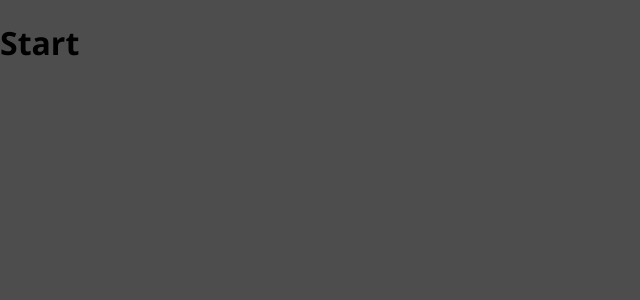
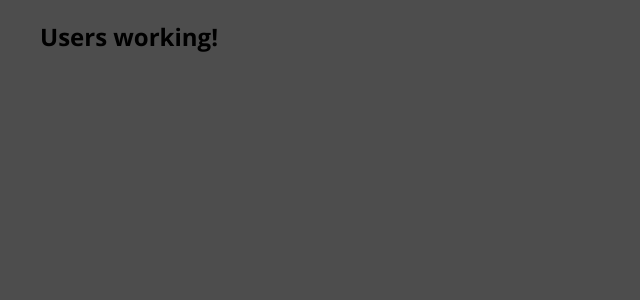
Before and after one commit to LautaroBzz/Compass-UOL-Project-Week-8, a React (Create React App) app: page / in a window 1280 px wide. Shown: the top 300 px of the page, without its empty margins (0-640 px from the left). Built offline with nearby package versions, Linux system fonts and the light colour scheme.

Commit message:
Pages and Routes - UsersList page

```diff
--- a/package.json
+++ b/package.json
@@ -4,8 +4,9 @@
   "private": true,
   "description": "Compass UOL Bootcamp Proyect Week 8",
   "dependencies": {
-    "react": "^16.11.0",
-    "react-dom": "^16.11.0",
+    "react": "16.11.0",
+    "react-dom": "16.11.0",
+    "react-router-dom": "5.1.2",
     "react-scripts": "3.2.0"
   },
   "scripts": {
--- a/src/App.js
+++ b/src/App.js
@@ -1,7 +1,27 @@
 import React from 'react';
+import {
+  BrowserRouter as Router,
+  Route,
+  Redirect,
+  Switch
+} from 'react-router-dom';
+import Users from './user/pages/Users';
+import NewPlace from './places/pages/NewPlace';
 
-function App() {
-  return <h1>Start</h1>;
-}
+const App = () => {
+  return (
+    <Router>
+      <Switch>
+        <Route path="/" exact>
+          <Users />
+        </Route>
+        <Route path="/places/new" exact>
+          <NewPlace />
+        </Route>
+        <Redirect to="/" />
+      </Switch>
+    </Router>
+  );
+};
 
 export default App;
--- /dev/null
+++ b/src/places/pages/NewPlace.js
@@ -0,0 +1,7 @@
+import React from 'react';
+
+const NewPlace = () => {
+  return <h2>NewPlace!</h2>
+};
+
+export default NewPlace;
--- /dev/null
+++ b/src/user/components/UserItem.js
@@ -0,0 +1,8 @@
+import React from 'react';
+import './UserItem.css';
+
+const UsersItem = () => {
+  return <h2>Users working!</h2>
+};
+
+export default UsersItem;
--- /dev/null
+++ b/src/user/components/UsersList.js
@@ -0,0 +1,29 @@
+import React from 'react';
+import UsersItem from './UserItem';
+import './UsersList.css';
+
+const UsersList = (props) => {
+  if (props.items.length === 0) {
+    return (
+      <div className='center'>
+        <h2>No users found</h2>
+      </div>
+    )
+  }
+
+  return (
+    <ul>
+      {props.items.map((user) => (
+        <UsersItem
+          key={user.id}
+          id={user.id}
+          name={user.name}
+          image={user.image}
+          placeCount={user.places}
+        />
+      ))}
+    </ul>
+  )
+};
+
+export default UsersList;
--- /dev/null
+++ b/src/user/pages/Users.js
@@ -0,0 +1,19 @@
+import React from 'react';
+import UsersList from '../components/UsersList';
+
+const Users = () => {
+  const USERS = [{
+    id: 'u1',
+    name: 'Pepe',
+    image: 'https://static.wikia.nocookie.net/hieloyfuego/images/3/3b/Balerion_the_Black_Dread_by_Lindsey_Burcar%C2%A9.png/revision/latest/scale-to-width-down/250?cb=20150107011817',
+    places: 3
+  }];
+
+  return (
+    <UsersList
+      items={USERS}
+    />
+  )
+};
+
+export default Users;
```
Also changed, not shown: src/user/components/UserItem.css (added), src/user/components/UsersList.css (added), 1 other file (tests, documents, lock files or other folders).
